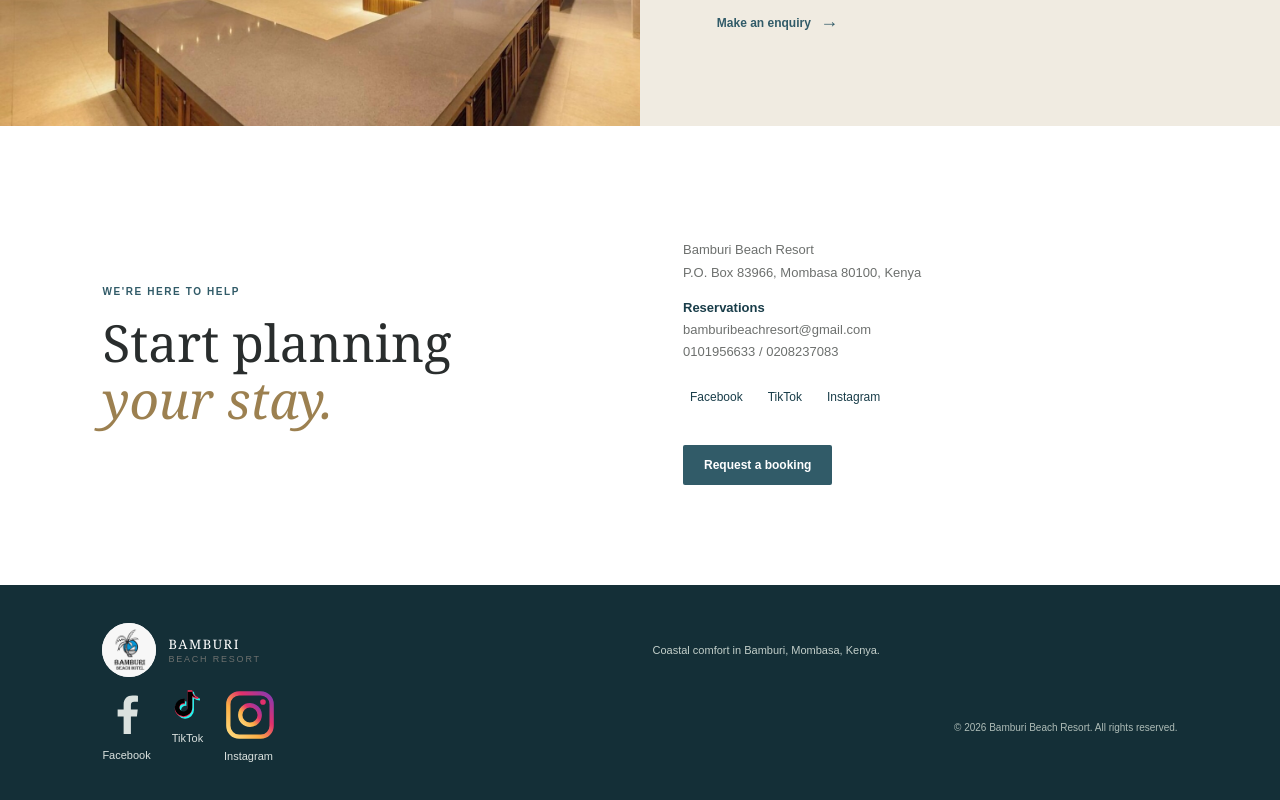
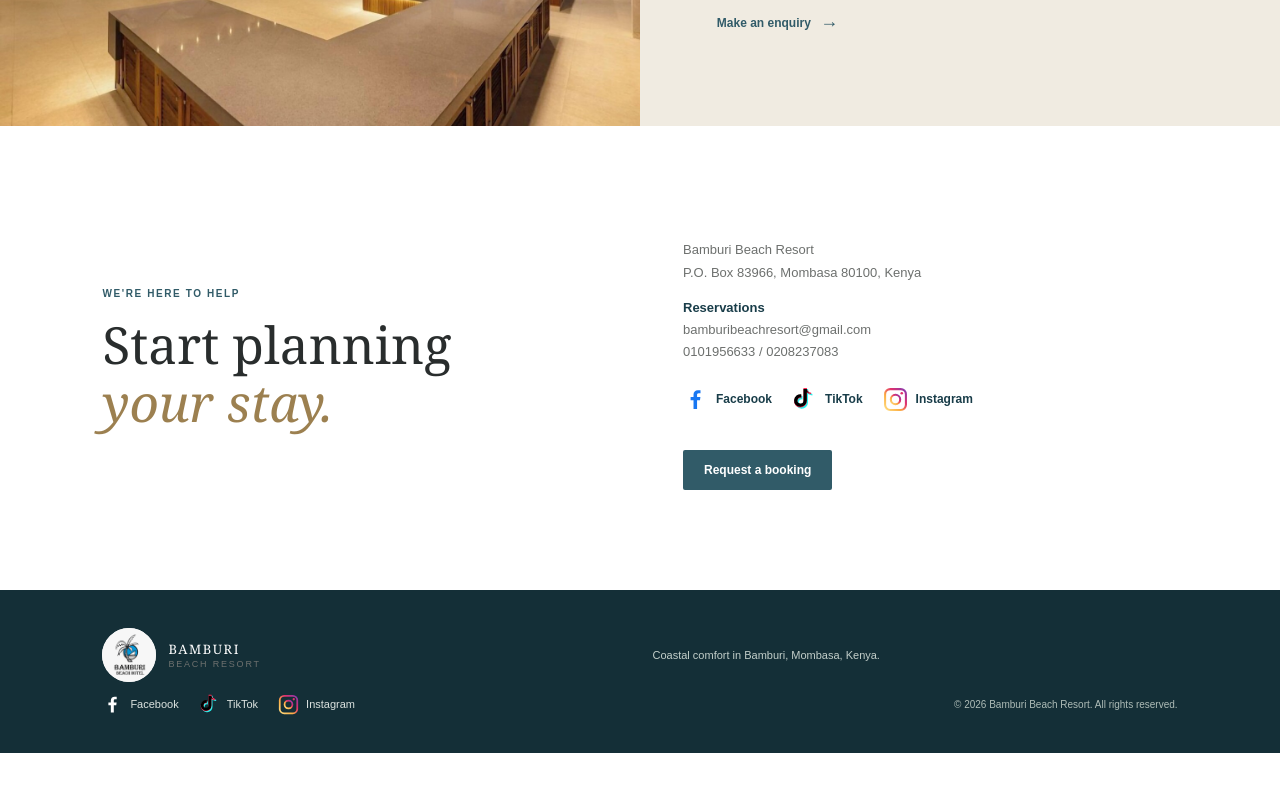
Before and after one commit to onlymoh26-creator/bamburi-beach-resort, a plain HTML site: page index.html in a window 1280 px wide. Shown: the part 5387-6187 px from the top of the page. After the commit the page ends 6140 px from the top, so only its background shows below. Drawn offline with Linux system fonts and the light colour scheme.

Commit message:
Update social links and footer styles in CSS

```diff
--- a/styles.css
+++ b/styles.css
@@ -1,3 +1,4 @@
+
 :root {
   --ocean:#315b68; --deep:#193d49; --sand:#e8dfd0; --cream:#f7f3eb;
   --gold:#a98a54; --ink:#292d2d; --muted:#6d706e; --white:#fff; --line:#ded8cc;
@@ -109,22 +110,30 @@ img{max-width:100%}
 .contact-details strong{color:var(--deep)}
 .contact-details a:not(.button):hover,.footer-socials a:hover{color:var(--ocean)}
 .contact-details .button{margin-top:14px}
-.social-links{display:flex;gap:18px;flex-wrap:wrap;margin:24px 0}
-.social-links a{display:inline-flex;align-items:center;gap:7px;font-size:12px;color:var(--deep)}
-.social-icon{width:23px;height:23px;display:inline-flex;align-items:center;justify-content:center;border-radius:50%;font-size:14px;font-weight:700;background:var(--deep);color:#fff}
-.facebook-icon{font-family:Arial,sans-serif}
-.tiktok-icon{font-size:16px}
-.instagram-icon{font-size:17px}
+
+/* SOCIAL MEDIA BRAND LOGOS */
+.social-links{display:flex;gap:20px;flex-wrap:wrap;margin:24px 0}
+.social-links a{display:inline-flex;align-items:center;gap:8px;font-size:12px;color:var(--deep);font-weight:600}
+.social-logo{width:25px;height:25px;display:inline-block;flex-shrink:0;vertical-align:middle}
+.facebook-logo{color:#1877F2}
+.tiktok-logo{width:25px;height:25px}
+.instagram-logo{width:25px;height:25px}
+
 .site-footer{background:#142f37;color:#dbe2df;padding:38px 8%;display:grid;grid-template-columns:1fr 1fr;gap:12px 25px;align-items:center}
 .footer-brand{color:#fff}.footer-brand .brand-logo{background:#fff;border-radius:50%}
 .site-footer>p{font-size:11px;color:#c3cfca;margin:0}
-.footer-socials{display:flex;gap:18px;font-size:11px}
+.footer-socials{display:flex;align-items:center;gap:20px;flex-wrap:wrap;font-size:11px}
+.footer-socials a{display:inline-flex;align-items:center;gap:7px;color:#dbe2df}
+.footer-socials .social-logo{width:21px;height:21px}
+.footer-socials .facebook-logo{color:#fff}
 .site-footer>small{font-size:10px;color:#aebcb7;text-align:right}
+
 .floating-contact{position:fixed;right:22px;bottom:22px;z-index:80;display:flex;flex-direction:column;gap:11px}
 .floating-contact a{width:52px;height:52px;border-radius:50%;display:flex;align-items:center;justify-content:center;box-shadow:0 5px 18px #0003;color:#fff}
 .floating-contact svg{width:25px;height:25px;display:block}
 .floating-whatsapp{background:#1b9d61}
 .floating-call{background:var(--deep)}
+
 @media(max-width:950px){
   .main-nav{gap:13px;font-size:10px}
   .quote-section{gap:5%}
@@ -179,6 +188,7 @@ img{max-width:100%}
   .hero h1{font-size:39px}
   .button{padding:12px 16px}
   .social-links{gap:13px}
+  .footer-socials{gap:16px}
 }
 @media print{
   body *{visibility:hidden}
```
